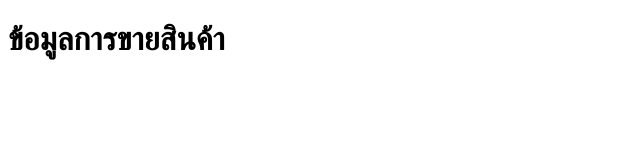
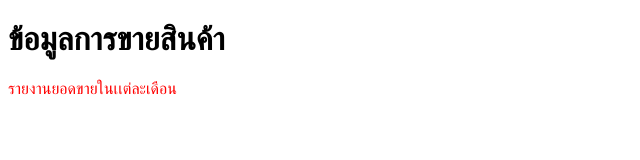
Before and after one commit to ParintornYaimai/gittest, a plain HTML site: page index.html in a window 1280 px wide. Shown: the whole page, without its empty margins (0-640 px from the left). Drawn offline with Linux system fonts and the light colour scheme.

Commit message:
delete file

```diff
--- a/index.html
+++ b/index.html
@@ -4,8 +4,14 @@
     <meta charset="UTF-8">
     <meta name="viewport" content="width=device-width, initial-scale=1.0">
     <title>Document</title>
+    <style>
+        p{
+            color: red;
+        }
+    </style>
 </head>
 <body>
     <h1>ข้อมูลการขายสินค้า</h1>
+    <p>รายงานยอดขายในเเต่ละเดือน</p>
 </body>
 </html>
```
Also changed, not shown: readme.txt (deleted).
